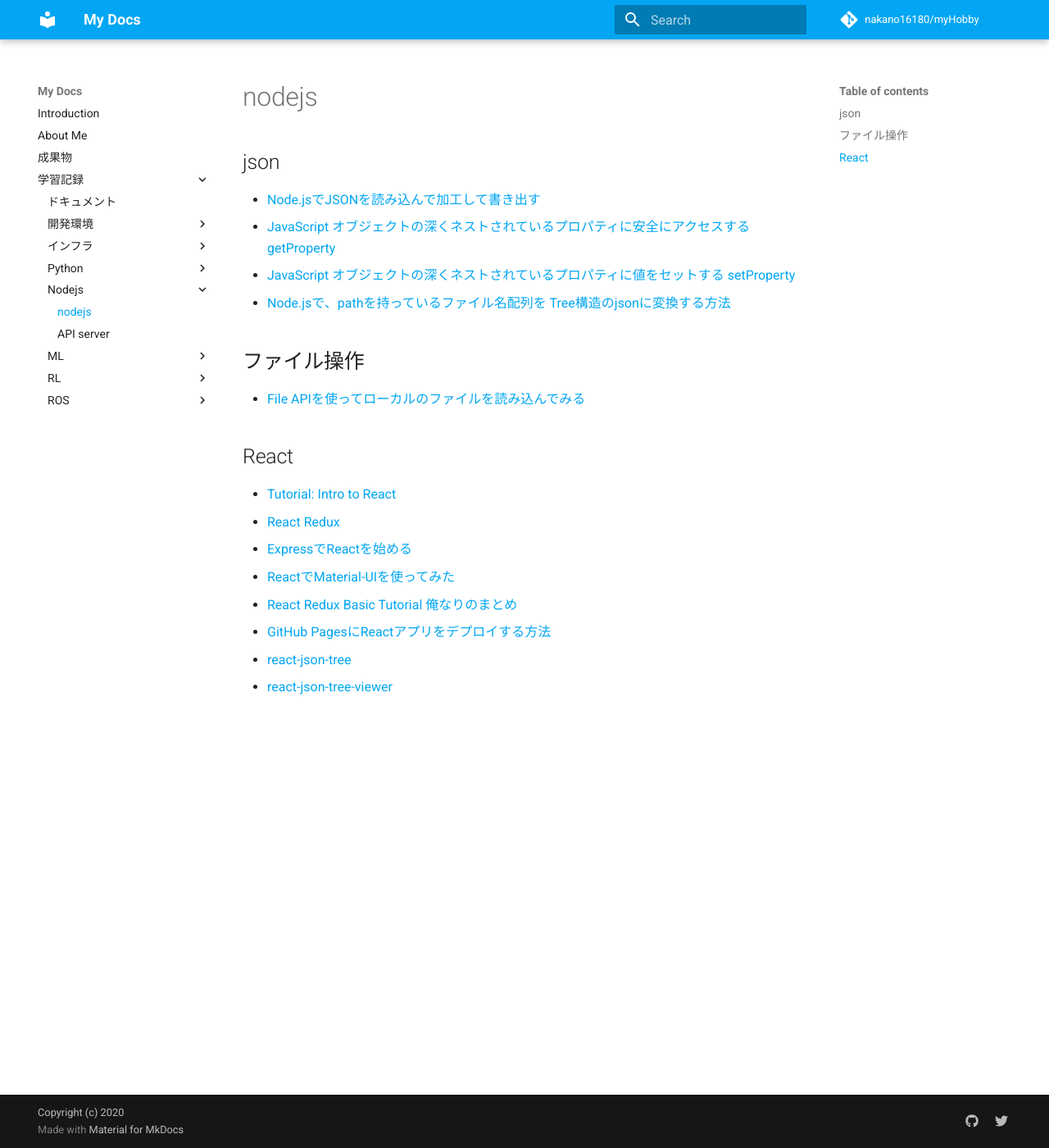
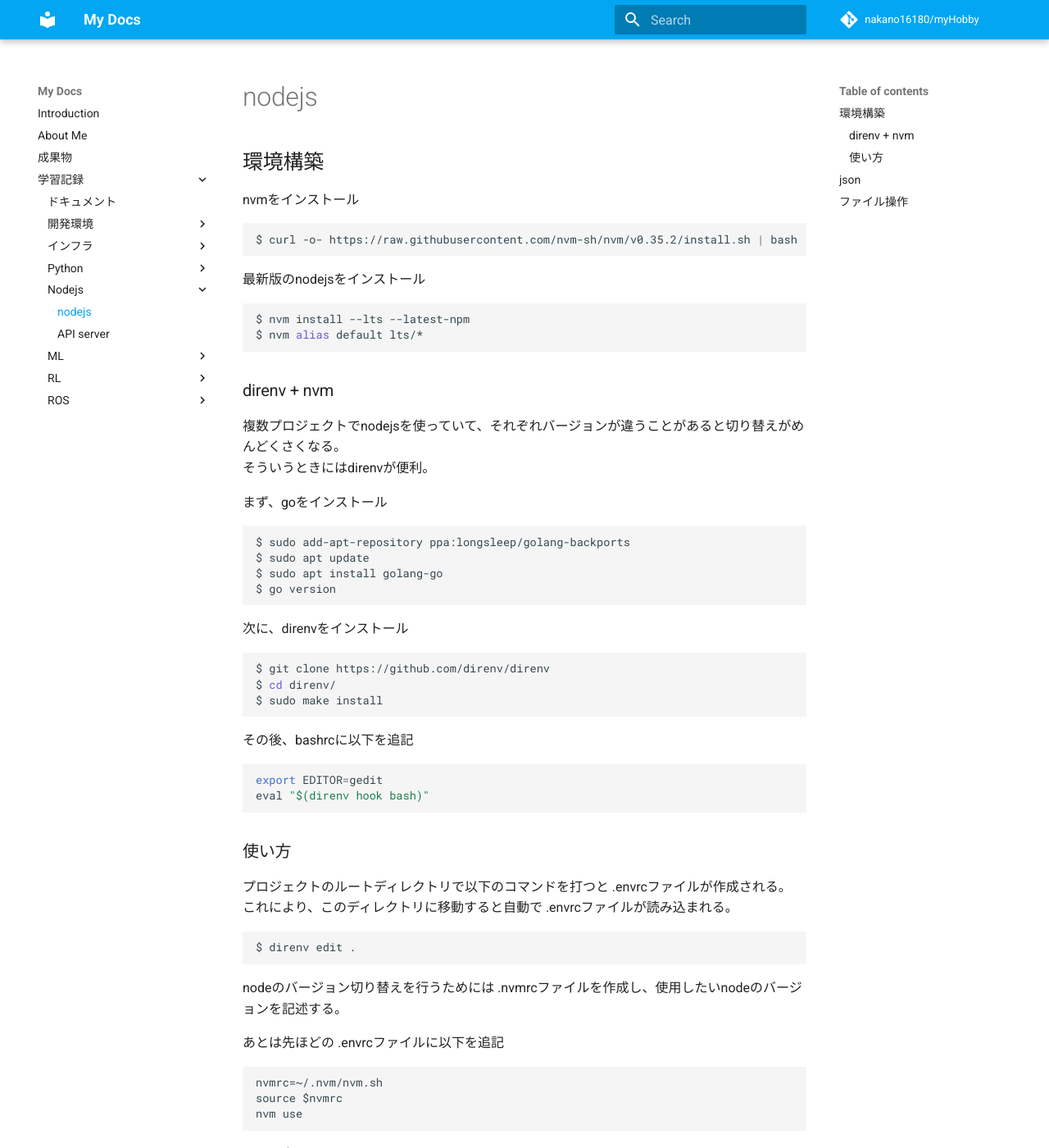
Before and after one commit to nakano16180/myHobby, an MkDocs documentation site: the page built from docs/Nodejs/nodejs.md, in a window 1280 px wide and 1400 px high. Shown: the whole window at 82% size. Built offline with MkDocs 1.6.1 and Material for MkDocs 9.7.7, drawn with Linux system fonts in a browser that asks for light colours; comment, search, counter and statistics services are not loaded.

Commit message:
update nodejs

````diff
--- a/docs/Nodejs/nodejs.md
+++ b/docs/Nodejs/nodejs.md
@@ -1,3 +1,64 @@
+## 環境構築
+nvmをインストール
+
+```
+$ curl -o- https://raw.githubusercontent.com/nvm-sh/nvm/v0.35.2/install.sh | bash
+```
+
+最新版のnodejsをインストール
+
+```
+$ nvm install --lts --latest-npm
+$ nvm alias default lts/*
+```
+
+### direnv + nvm
+複数プロジェクトでnodejsを使っていて、それぞれバージョンが違うことがあると切り替えがめんどくさくなる。
+そういうときにはdirenvが便利。
+
+まず、goをインストール
+```
+$ sudo add-apt-repository ppa:longsleep/golang-backports
+$ sudo apt update
+$ sudo apt install golang-go
+$ go version
+```
+
+次に、direnvをインストール
+
+```
+$ git clone https://github.com/direnv/direnv
+$ cd direnv/
+$ sudo make install
+```
+
+その後、bashrcに以下を追記
+
+```
+export EDITOR=gedit
+eval "$(direnv hook bash)"
+```
+
+### 使い方
+プロジェクトのルートディレクトリで以下のコマンドを打つと .envrcファイルが作成される。
+これにより、このディレクトリに移動すると自動で .envrcファイルが読み込まれる。
+
+```
+$ direnv edit .
+```
+
+nodeのバージョン切り替えを行うためには .nvmrcファイルを作成し、使用したいnodeのバージョンを記述する。
+
+あとは先ほどの .envrcファイルに以下を追記
+
+```
+nvmrc=~/.nvm/nvm.sh
+source $nvmrc
+nvm use
+```
+
+これで完了
+
 ## json
   - [Node.jsでJSONを読み込んで加工して書き出す](https://qiita.com/usayuki/items/130c9cab7766d2997a7b)
   - [JavaScript オブジェクトの深くネストされているプロパティに安全にアクセスする getProperty](https://qiita.com/standard-software/items/bb044217d0a4b394b8e2)
@@ -6,13 +67,3 @@
 
 ## ファイル操作
   - [File APIを使ってローカルのファイルを読み込んでみる](https://www.tam-tam.co.jp/tipsnote/javascript/post11736.html)
-
-## React
-  - [Tutorial: Intro to React](https://reactjs.org/tutorial/tutorial.html)
-  - [React Redux](https://react-redux.js.org/introduction/quick-start)
-  - [ExpressでReactを始める](https://qiita.com/asma/items/8a34395a5dce0415dbee)
-  - [ReactでMaterial-UIを使ってみた](https://qiita.com/edo1z/items/b0aa6a0e1112307246e0)
-  - [React Redux Basic Tutorial 俺なりのまとめ](https://qiita.com/susiyaki/items/53220bc53b9bce3bf60a)
-  - [GitHub PagesにReactアプリをデプロイする方法](https://qiita.com/yuitnnn/items/11375ea29ec023d19fdf)
-  - [react-json-tree](https://www.npmjs.com/package/react-json-tree)
-  - [react-json-tree-viewer](https://www.npmjs.com/package/react-json-tree-viewer)
````
Also changed, not shown: docs/Nodejs/React.md (added, +9 -0 lines).
